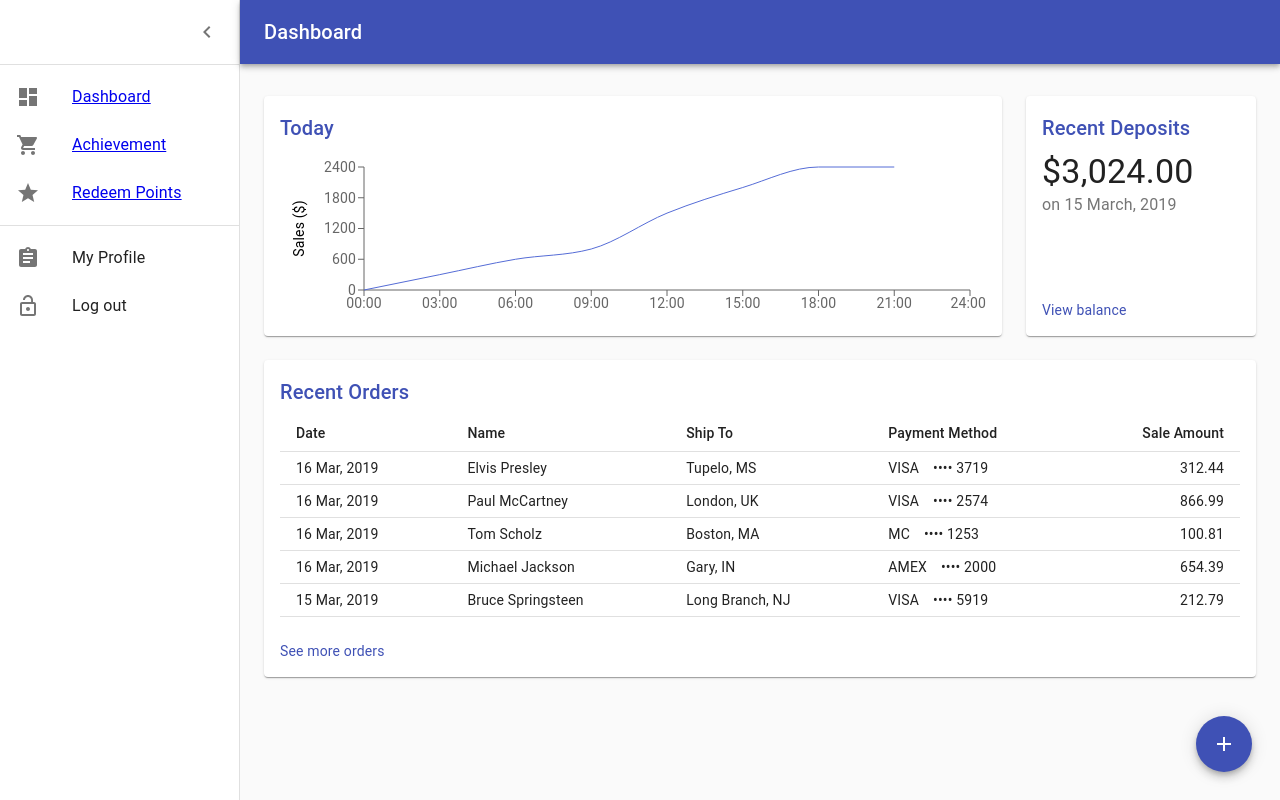
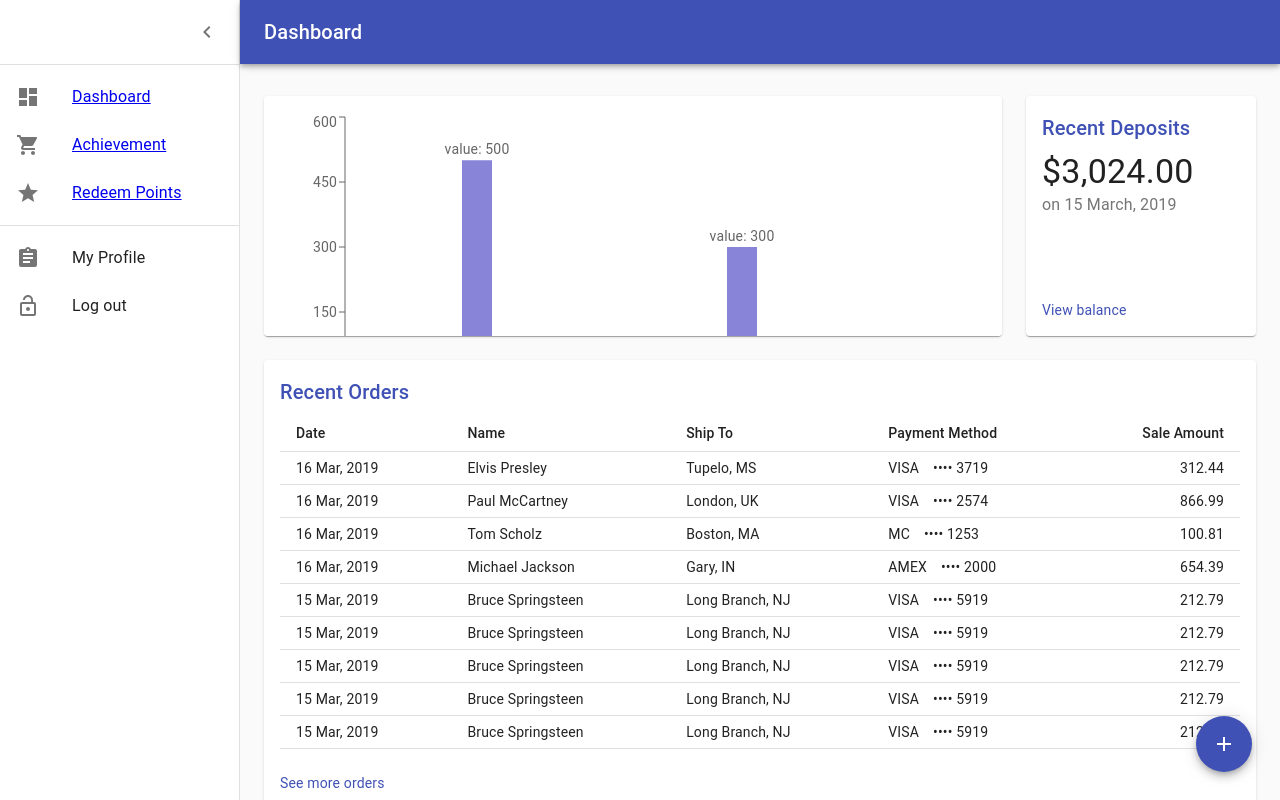
Before and after one commit to aiThanet/Hakuna-matata-cse-hackathon, a React (Create React App) app: page /dashboard in a window 1280 px wide. Built offline with nearby package versions, Linux system fonts and the light colour scheme.

Commit message:
bar on front page

```diff
--- a/src/Dashboard/Main.js
+++ b/src/Dashboard/Main.js
@@ -10,6 +10,7 @@ import AddIcon from '@material-ui/icons/Add';
 import Modal from '@material-ui/core/Modal';
 
 import Chart from "./Chart";
+import Redeem from "../Redeem/Redeem"
 import Deposits from "./Deposits";
 import Orders from "./Orders";
 import { Divider } from "@material-ui/core";
@@ -148,7 +149,7 @@ export default function Dashboard() {
         {/* Chart */}
         <Grid item xs={12} md={8} lg={9}>
           <Paper className={fixedHeightPaper}>
-            <Chart />
+            <Redeem />
           </Paper>
         </Grid>
         {/* Recent Deposits */}
--- a/src/Dashboard/Orders.js
+++ b/src/Dashboard/Orders.js
@@ -20,6 +20,10 @@ const rows = [
   createData(1, '16 Mar, 2019', 'Paul McCartney', 'London, UK', 'VISA ⠀•••• 2574', 866.99),
   createData(2, '16 Mar, 2019', 'Tom Scholz', 'Boston, MA', 'MC ⠀•••• 1253', 100.81),
   createData(3, '16 Mar, 2019', 'Michael Jackson', 'Gary, IN', 'AMEX ⠀•••• 2000', 654.39),
+  createData(4, '15 Mar, 2019', 'Bruce Springsteen', 'Long Branch, NJ', 'VISA ⠀•••• 5919', 212.79),
+  createData(4, '15 Mar, 2019', 'Bruce Springsteen', 'Long Branch, NJ', 'VISA ⠀•••• 5919', 212.79),
+  createData(4, '15 Mar, 2019', 'Bruce Springsteen', 'Long Branch, NJ', 'VISA ⠀•••• 5919', 212.79),
+  createData(4, '15 Mar, 2019', 'Bruce Springsteen', 'Long Branch, NJ', 'VISA ⠀•••• 5919', 212.79),
   createData(4, '15 Mar, 2019', 'Bruce Springsteen', 'Long Branch, NJ', 'VISA ⠀•••• 5919', 212.79),
 ];
 
```
